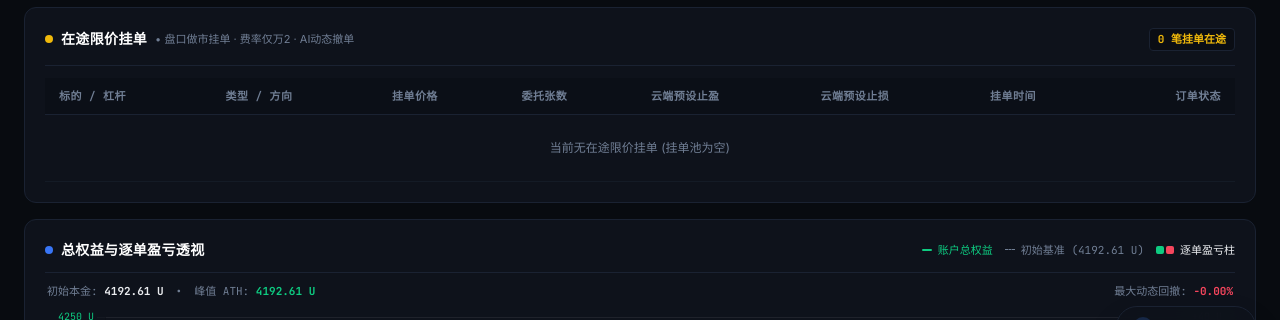
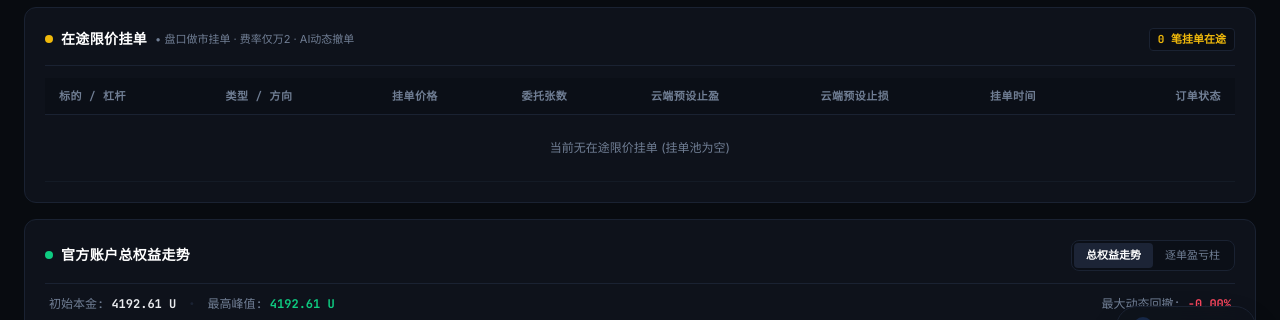
Before and after one commit to 0xdabiaoge/r20-quantum-trader, a FastAPI app: page / in a window 1280 px wide. Shown: the part 428-748 px from the top of the page. Run offline with FastAPI, Linux system fonts and the light colour scheme.

Commit message:
fix(dashboard): optimize equity chart view modes and eliminate dual-axis clutter

```diff
--- a/dashboard/templates/index.html
+++ b/dashboard/templates/index.html
@@ -391,34 +391,27 @@
                 </div>
             </div>
 
-            <!-- 3. 资产总权益与逐单盈亏 -->
+            <!-- 3. 资产总权益与绩效走势 -->
             <div class="terminal-panel p-4 sm:p-5">
-                <div class="flex flex-col sm:flex-row sm:items-center justify-between gap-2.5 pb-3 mb-2.5 border-b border-[#1A2232]">
+                <div class="flex flex-col sm:flex-row sm:items-center justify-between gap-2.5 pb-3 mb-3 border-b border-[#1A2232]">
                     <div class="flex items-center space-x-2">
-                        <div class="w-2 h-2 rounded-full bg-[#3875F6]"></div>
-                        <h2 class="text-xs sm:text-sm font-bold text-white font-mono tracking-wide">总权益与逐单盈亏透视</h2>
-                    </div>
-
-                    <!-- Clean Dual-Axis Legend -->
-                    <div class="flex items-center space-x-3 text-[11px] font-mono">
-                        <span class="inline-flex items-center text-[#0ECB81]">
-                            <span class="w-2.5 h-0.5 bg-[#0ECB81] mr-1.5 rounded-full"></span> 账户总权益
-                        </span>
-                        <span class="inline-flex items-center text-[#707E94]">
-                            <span class="w-2.5 h-0.5 border-t border-dashed border-[#707E94] mr-1.5"></span> 初始基准 (4192.61 U)
-                        </span>
-                        <span class="inline-flex items-center text-[#EAECEF]">
-                            <span class="w-2 h-2 bg-[#0ECB81] mr-0.5 rounded-sm"></span><span class="w-2 h-2 bg-[#F6465D] mr-1.5 rounded-sm"></span> 逐单盈亏柱
-                        </span>
+                        <div class="w-2 h-2 rounded-full bg-[#0ECB81]"></div>
+                        <h2 class="text-xs sm:text-sm font-bold text-white font-mono tracking-wide">官方账户总权益走势</h2>
+                    </div>
+
+                    <!-- Clean Segmented View Mode Switcher -->
+                    <div class="flex items-center bg-[#0B0F17] p-0.5 rounded-lg border border-[#1A2232] text-[11px] font-mono self-start sm:self-auto">
+                        <button onclick="setChartMode('equity')" id="chart-mode-equity" class="px-3 py-1 rounded bg-[#1C2436] text-white font-bold transition">总权益走势</button>
+                        <button onclick="setChartMode('trades')" id="chart-mode-trades" class="px-3 py-1 rounded text-[#707E94] hover:text-white transition">逐单盈亏柱</button>
                     </div>
                 </div>
 
                 <!-- Sub-bar with Summary Metrics -->
-                <div class="flex items-center justify-between text-[11px] font-mono text-[#707E94] mb-2 px-0.5">
+                <div class="flex flex-wrap items-center justify-between gap-2 text-xs font-mono text-[#707E94] mb-3 px-1">
                     <div class="flex items-center space-x-3">
                         <span>初始本金: <strong id="chart-stat-base" class="text-[#EAECEF]">4,192.61 U</strong></span>
-                        <span class="hidden sm:inline">•</span>
-                        <span class="hidden sm:inline">峰值 ATH: <strong id="chart-stat-peak" class="text-[#0ECB81]">4,192.61 U</strong></span>
+                        <span class="text-[#1A2232]">•</span>
+                        <span>最高峰值: <strong id="chart-stat-peak" class="text-[#0ECB81]">4,192.61 U</strong></span>
                     </div>
                     <div>
                         <span>最大动态回撤: <strong id="chart-stat-maxdd" class="text-[#F6465D]">-3.72%</strong></span>
@@ -1941,7 +1934,26 @@
             }
         }
 
-        // Render Chart (Institutional Dual-Axis Overlay: Total Equity Line + Trade PnL Bars)
+        let currentChartMode = 'equity';
+
+        function setChartMode(mode) {
+            currentChartMode = mode;
+            ['equity', 'trades'].forEach(m => {
+                const btn = document.getElementById(`chart-mode-${m}`);
+                if (btn) {
+                    if (m === mode) {
+                        btn.className = 'px-3 py-1 rounded bg-[#1C2436] text-white font-bold transition';
+                    } else {
+                        btn.className = 'px-3 py-1 rounded text-[#707E94] hover:text-white transition';
+                    }
+                }
+            });
+            if (rawJsonData) {
+                renderChart(rawJsonData.snapshots || []);
+            }
+        }
+
+        // Render Chart Engine (Multi-Mode Financial Charting)
         function renderChart(snapshots) {
             const ctx = document.getElementById('equityChart');
             if (!ctx) return;
@@ -1949,60 +1961,15 @@
             const acc = rawJsonData?.account || {};
             const initialCapital = Number(acc.initial_capital || 4192.61);
             const closedTrades = (allTrades || []).filter(t => t.status !== 'holding');
-
-            // Build chronological event list
-            const events = [
-                {
-                    label: '起步 (08-30 15:00)',
-                    time: '2026-08-30 15:00:00',
-                    equity: initialCapital,
-                    pnl: null,
-                    inst: '',
-                    side: '',
-                    strategy: '初始本金基准'
-                }
-            ];
-
-            // Closed trades in chronological order (oldest to newest)
-            const sortedTrades = [...closedTrades].reverse();
-            let runningEquity = initialCapital;
-
-            sortedTrades.forEach(t => {
-                const pnl = Number(t.pnl || 0.0);
-                runningEquity += pnl;
-                const tTime = t.close_time || t.open_time || '';
-                const timeSub = tTime.length >= 16 ? tTime.substring(5, 16) : tTime;
-                events.push({
-                    label: `${t.inst} (${timeSub})`,
-                    time: tTime,
-                    equity: Number(runningEquity.toFixed(2)),
-                    pnl: pnl,
-                    roi: Number(t.roi_pct || 0.0),
-                    inst: t.inst || '',
-                    side: t.side || '',
-                    lever: t.lever || '3x',
-                    strategy: t.strategy || '--'
-                });
-            });
-
-            // Current Live point
-            const currentLiveEquity = Number(acc.total_eq !== undefined ? acc.total_eq : (acc.equity !== undefined ? acc.equity : runningEquity));
-            events.push({
-                label: '实时最新 (LIVE)',
-                time: '实时',
-                equity: Number(currentLiveEquity.toFixed(2)),
-                pnl: null,
-                inst: 'LIVE',
-                side: '',
-                strategy: '实时在途持仓与盘口'
-            });
-
-            // Calculate peak and max drawdown for HUD stats
+            const points = (snapshots && snapshots.length > 0) ? snapshots : [];
+
+            // 1. Calculate peak and max drawdown for HUD stats
+            const allEq = points.length > 0 ? points.map(p => Number(p.total_eq || p.equity || initialCapital)) : [initialCapital];
             let peakVal = initialCapital;
             let maxDdPct = 0;
-            events.forEach(e => {
-                if (e.equity > peakVal) peakVal = e.equity;
-                const dd = peakVal > 0 ? ((peakVal - e.equity) / peakVal * 100) : 0;
+            allEq.forEach(eq => {
+                if (eq > peakVal) peakVal = eq;
+                const dd = peakVal > 0 ? ((peakVal - eq) / peakVal * 100) : 0;
                 if (dd > maxDdPct) maxDdPct = dd;
             });
 
@@ -2018,71 +1985,63 @@
                 equityChartInstance = null;
             }
 
-            const labels = events.map(e => e.label);
-            const equityValues = events.map(e => e.equity);
-            const baselineValues = events.map(() => initialCapital);
-            const pnlValues = events.map(e => e.pnl);
-            const pnlColors = events.map(e => (e.pnl === null ? 'transparent' : (e.pnl >= 0 ? '#0ECB81' : '#F6465D')));
-            const pnlBorders = events.map(e => (e.pnl === null ? 'transparent' : (e.pnl >= 0 ? '#059669' : '#BE123C')));
-
-            // Calculate min/max equity for tight, professional charting scale
+            // ==========================================
+            // MODE 1: 总权益走势 (Default High-Res Smooth Line)
+            // ==========================================
+            if (currentChartMode === 'equity') {
+                // Ensure we have data to plot
+                const displayPoints = points.length > 0 ? points : [
+                    { time: '2026-08-30 15:00:00', total_eq: initialCapital }
+                ];
+
+                const labels = displayPoints.map(p => {
+                    const t = p.time || '';
+                    return t.length >= 16 ? t.substring(5, 16) : t;
+                });
+                const equityValues = displayPoints.map(p => Number(p.total_eq !== undefined ? p.total_eq : (p.equity !== undefined ? p.equity : initialCapital)));
+                const baselineValues = displayPoints.map(() => initialCapital);
+
                 const validEquities = equityValues.filter(v => typeof v === 'number' && !isNaN(v));
-            const minEq = validEquities.length > 0 ? Math.min(...validEquities, initialCapital) : 3800;
+                const minEq = validEquities.length > 0 ? Math.min(...validEquities, initialCapital) : 3900;
                 const maxEq = validEquities.length > 0 ? Math.max(...validEquities, initialCapital) : 4300;
-            const yEquityMin = Math.max(0, Math.floor((minEq - 80) / 50) * 50);
-            const yEquityMax = Math.ceil((maxEq + 50) / 50) * 50;
+                const yMin = Math.max(0, Math.floor((minEq - 50) / 50) * 50);
+                const yMax = Math.ceil((maxEq + 50) / 50) * 50;
 
                 equityChartInstance = new Chart(ctx, {
-                type: 'bar',
+                    type: 'line',
                     data: {
                         labels: labels,
                         datasets: [
                             {
-                            type: 'line',
                                 label: '账户总权益 (USDT)',
                                 data: equityValues,
                                 borderColor: '#0ECB81',
                                 borderWidth: 2.2,
-                            backgroundColor: 'rgba(14, 203, 129, 0.05)',
+                                backgroundColor: 'rgba(14, 203, 129, 0.08)',
                                 fill: true,
-                            tension: 0.25,
-                            pointRadius: 3,
-                            pointHoverRadius: 6,
+                                tension: 0.2,
+                                pointRadius: displayPoints.length < 15 ? 3 : 0,
+                                pointHoverRadius: 5,
                                 pointBackgroundColor: '#0ECB81',
-                            yAxisID: 'yEquity',
-                            order: 1
+                                yAxisID: 'y'
                             },
                             {
-                            type: 'line',
-                            label: '初始本金基准',
+                                label: '初始本金基准 (4192.61 U)',
                                 data: baselineValues,
                                 borderColor: '#707E94',
-                            borderWidth: 1.5,
+                                borderWidth: 1.2,
                                 borderDash: [4, 4],
                                 fill: false,
                                 pointRadius: 0,
                                 pointHoverRadius: 0,
-                            yAxisID: 'yEquity',
-                            order: 2
-                        },
-                        {
-                            type: 'bar',
-                            label: '逐单净盈亏 (USDT)',
-                            data: pnlValues,
-                            backgroundColor: pnlColors,
-                            borderColor: pnlBorders,
-                            borderWidth: 1,
-                            borderRadius: 4,
-                            barPercentage: 0.55,
-                            yAxisID: 'yPnL',
-                            order: 3
+                                yAxisID: 'y'
                             }
                         ]
                     },
                     options: {
                         responsive: true,
                         maintainAspectRatio: false,
-                    layout: { padding: { left: 10, right: 10, top: 5, bottom: 5 } },
+                        layout: { padding: { left: 5, right: 5, top: 5, bottom: 5 } },
                         interaction: { mode: 'index', intersect: false },
                         plugins: {
                             legend: { display: false },
@@ -2095,57 +2054,116 @@
                                 bodyFont: { size: 11, family: 'JetBrains Mono' },
                                 callbacks: {
                                     label: function(context) {
-                                    const idx = context.dataIndex;
-                                    const ev = events[idx];
                                         if (context.datasetIndex === 0) {
                                             const eq = context.parsed.y;
                                             const diff = eq - initialCapital;
                                             const diffPct = (diff / initialCapital) * 100;
                                             return ` 💰 账户总权益: ${eq.toFixed(2)} USDT (${diff >= 0 ? '+' : ''}${diff.toFixed(2)} U / ${diffPct.toFixed(2)}%)`;
-                                    } else if (context.datasetIndex === 1) {
+                                        }
                                         return ` 📏 初始基准: ${initialCapital.toFixed(2)} USDT`;
-                                    } else if (context.datasetIndex === 2) {
-                                        if (ev.pnl === null) return null;
-                                        const p = ev.pnl;
-                                        return ` 📊 当单盈亏: ${p >= 0 ? '+' : ''}${p.toFixed(2)} USDT (${ev.roi !== undefined ? (ev.roi >= 0 ? '+' : '') + ev.roi.toFixed(1) + '%' : ''}) | [${ev.inst} ${ev.side} ${ev.lever || ''}]`;
-                                    }
-                                    return null;
                                     }
                                 }
                             }
                         },
                         scales: {
                             x: {
-                            grid: { display: false },
-                            ticks: { font: { size: 10, family: 'JetBrains Mono' }, color: '#707E94', maxRotation: 25, minRotation: 0 }
+                                grid: { color: 'rgba(255, 255, 255, 0.02)' },
+                                ticks: { font: { size: 10, family: 'JetBrains Mono' }, color: '#707E94', maxTicksLimit: 6 }
                             },
-                        yEquity: {
-                            type: 'linear',
-                            position: 'left',
-                            min: yEquityMin,
-                            max: yEquityMax,
+                            y: {
+                                min: yMin,
+                                max: yMax,
                                 grid: { color: 'rgba(255, 255, 255, 0.03)' },
                                 ticks: {
                                     font: { size: 10, family: 'JetBrains Mono' },
                                     color: '#0ECB81',
                                     callback: value => value.toFixed(0) + ' U'
                                 }
+                            }
+                        }
+                    }
+                });
+            }
+            // ==========================================
+            // MODE 2: 纯逐单盈亏柱 (Closed Trades Bar Chart)
+            // ==========================================
+            else if (currentChartMode === 'trades') {
+                const sortedTrades = [...closedTrades].reverse();
+                if (sortedTrades.length === 0) {
+                    sortedTrades.push({
+                        inst: 'BTC',
+                        close_time: '2026-08-30 15:00:00',
+                        pnl: 0,
+                        roi_pct: 0,
+                        strategy: '初始基准'
+                    });
+                }
+
+                const labels = sortedTrades.map(t => {
+                    const timePart = (t.close_time || t.open_time || '').substring(5, 16);
+                    return `${t.inst} (${timePart})`;
+                });
+                const pnlValues = sortedTrades.map(t => Number(t.pnl || 0.0));
+                const colors = pnlValues.map(p => p >= 0 ? '#0ECB81' : '#F6465D');
+                const borderColors = pnlValues.map(p => p >= 0 ? '#059669' : '#BE123C');
+
+                equityChartInstance = new Chart(ctx, {
+                    type: 'bar',
+                    data: {
+                        labels: labels,
+                        datasets: [
+                            {
+                                label: '逐单已结净盈亏 (USDT)',
+                                data: pnlValues,
+                                backgroundColor: colors,
+                                borderColor: borderColors,
+                                borderWidth: 1,
+                                borderRadius: 4,
+                                barPercentage: 0.5
+                            }
+                        ]
                     },
-                        yPnL: {
-                            type: 'linear',
-                            position: 'right',
-                            grid: { color: 'rgba(255, 255, 255, 0.04)' },
+                    options: {
+                        responsive: true,
+                        maintainAspectRatio: false,
+                        layout: { padding: { left: 5, right: 5, top: 5, bottom: 5 } },
+                        plugins: {
+                            legend: { display: false },
+                            tooltip: {
+                                backgroundColor: '#0E121B',
+                                borderColor: '#1A2232',
+                                borderWidth: 1,
+                                padding: 10,
+                                titleFont: { size: 11, family: 'JetBrains Mono' },
+                                bodyFont: { size: 11, family: 'JetBrains Mono' },
+                                callbacks: {
+                                    label: function(context) {
+                                        const idx = context.dataIndex;
+                                        const t = sortedTrades[idx];
+                                        const pnl = context.parsed.y;
+                                        const roi = Number(t.roi_pct || 0.0);
+                                        return ` [${t.inst || ''} ${t.side || ''} ${t.lever || '3x'}] 净盈亏: ${pnl >= 0 ? '+' : ''}${pnl.toFixed(2)} U (${roi >= 0 ? '+' : ''}${roi.toFixed(1)}%) | 策略: ${t.strategy || '--'}`;
+                                    }
+                                }
+                            }
+                        },
+                        scales: {
+                            x: {
+                                grid: { display: false },
+                                ticks: { font: { size: 10, family: 'JetBrains Mono' }, color: '#707E94', maxTicksLimit: 6 }
+                            },
+                            y: {
+                                grid: { color: 'rgba(255, 255, 255, 0.03)' },
                                 ticks: {
                                     font: { size: 10, family: 'JetBrains Mono' },
                                     color: '#707E94',
                                     callback: value => (value >= 0 ? '+' : '') + value.toFixed(0) + ' U'
-                            },
-                            suggestedMin: -80,
-                            suggestedMax: 30
-                        }
-                    }
-                }
-            });
+                                }
+                            }
+                        }
+                    }
+                });
+            }
         }
 
         if (window.lucide) lucide.createIcons();
```
Also changed, not shown: 1 other file. Lines whose indentation alone changed are shown as unchanged.
